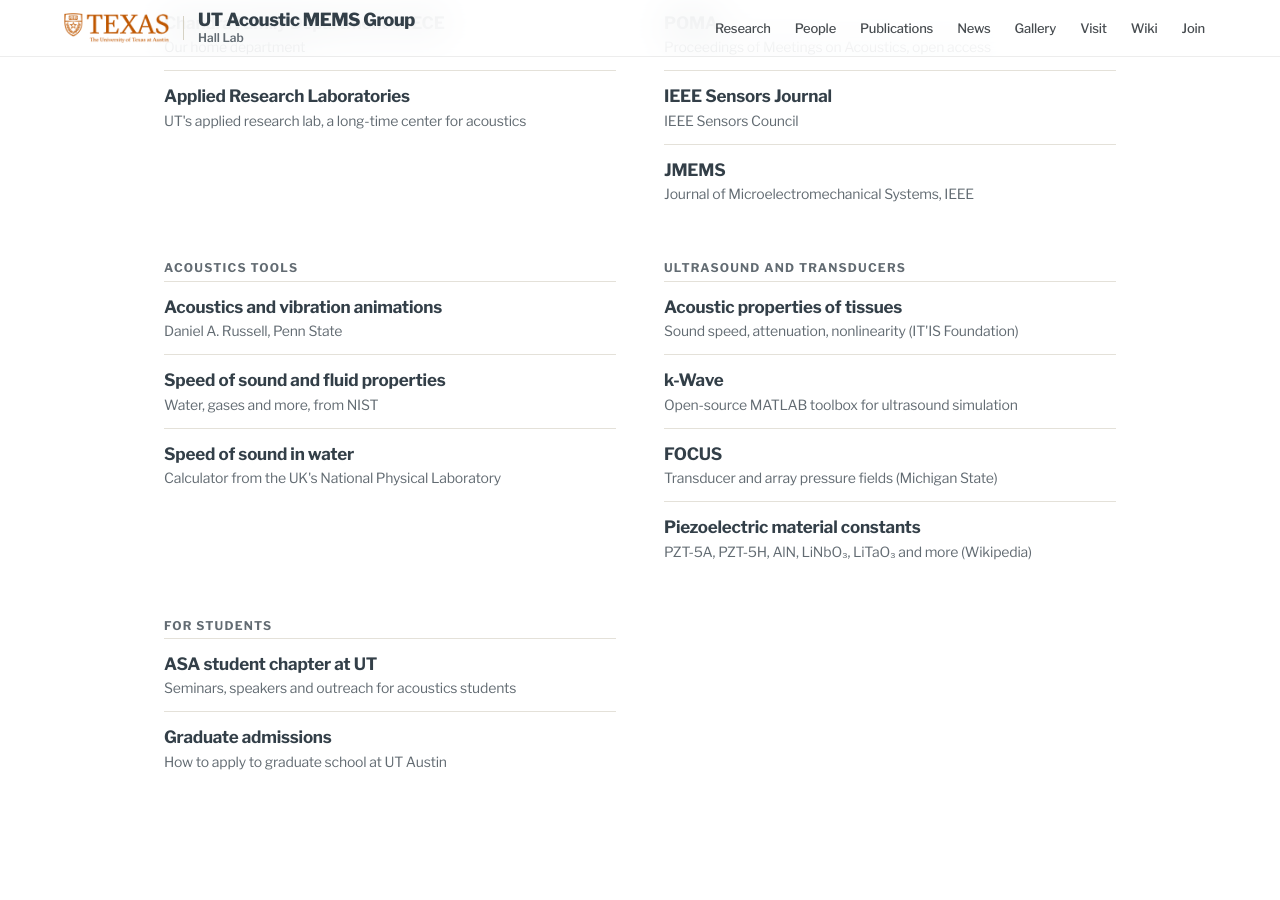
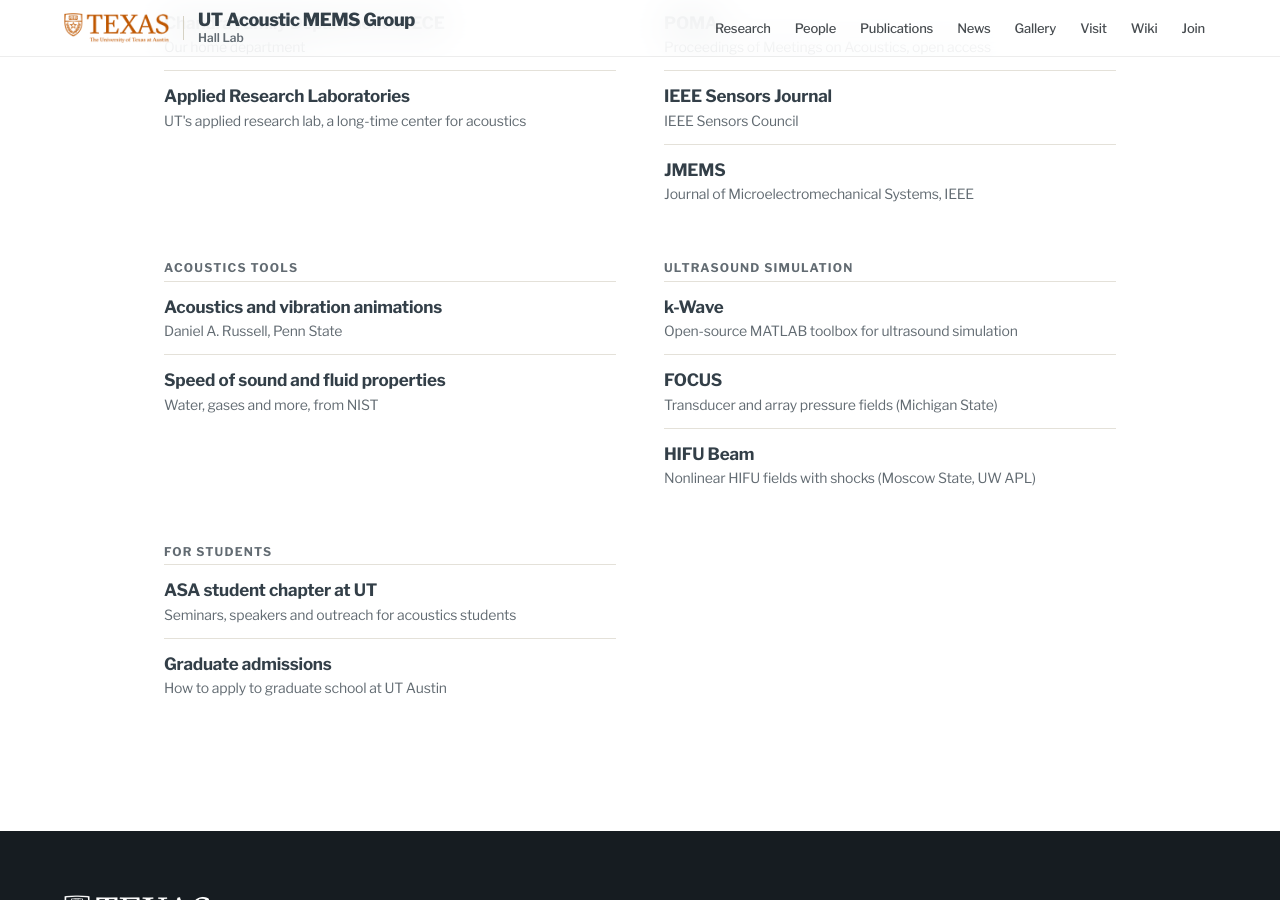
Before and after one commit to utacousticmems/utacousticmems.github.io, a Jekyll site: the page built from links.html, in a window 1280 px wide and 900 px high, scrolled down 520 px. Built offline with Jekyll 4.4.1, drawn with Linux system fonts in a browser that asks for light colours.

Commit message:
Useful links: keep k-Wave and FOCUS, add HIFU Beam
Per Ehsan: remove NPL's speed of sound in water, the IT'IS tissue
properties page and the Wikipedia list of piezoelectric materials.
Keep k-Wave and FOCUS, and add HIFU Beam, the nonlinear focused-beam
simulator from Vera Khokhlova's group (Moscow State University's LIMU,
with the University of Washington APL's CIMU). The group is now called
"Ultrasound simulation".

HIFU Beam's official page was opened over https on 2026-11-27.

Co-Authored-By: Claude Opus 5.5 <noreply@anthropic.com>
Claude-Session: https://claude.ai/code/session_01XnJK1umFLrWG5SXk7z2DCn

```diff
--- a/_data/links.yml
+++ b/_data/links.yml
@@ -46,24 +46,18 @@
     - name: Speed of sound and fluid properties
       url: https://webbook.nist.gov/chemistry/fluid/
       note: Water, gases and more, from NIST
-    - name: Speed of sound in water
-      url: https://resource.npl.co.uk/acoustics/techguides/soundpurewater/
-      note: Calculator from the UK's National Physical Laboratory
 
-- group: Ultrasound and transducers
+- group: Ultrasound simulation
   links:
-    - name: Acoustic properties of tissues
-      url: https://itis.swiss/virtual-population/tissue-properties/database/acoustic-properties
-      note: Sound speed, attenuation, nonlinearity (IT'IS Foundation)
     - name: k-Wave
       url: https://www.k-wave.org/
       note: Open-source MATLAB toolbox for ultrasound simulation
     - name: FOCUS
       url: https://www.egr.msu.edu/~fultras-web/
       note: Transducer and array pressure fields (Michigan State)
-    - name: Piezoelectric material constants
-      url: https://en.wikipedia.org/wiki/List_of_piezoelectric_materials
-      note: PZT-5A, PZT-5H, AlN, LiNbO₃, LiTaO₃ and more (Wikipedia)
+    - name: HIFU Beam
+      url: https://limu.msu.ru/en/hifu-beam/
+      note: Nonlinear HIFU fields with shocks (Moscow State, UW APL)
 
 - group: For students
   links:
```
